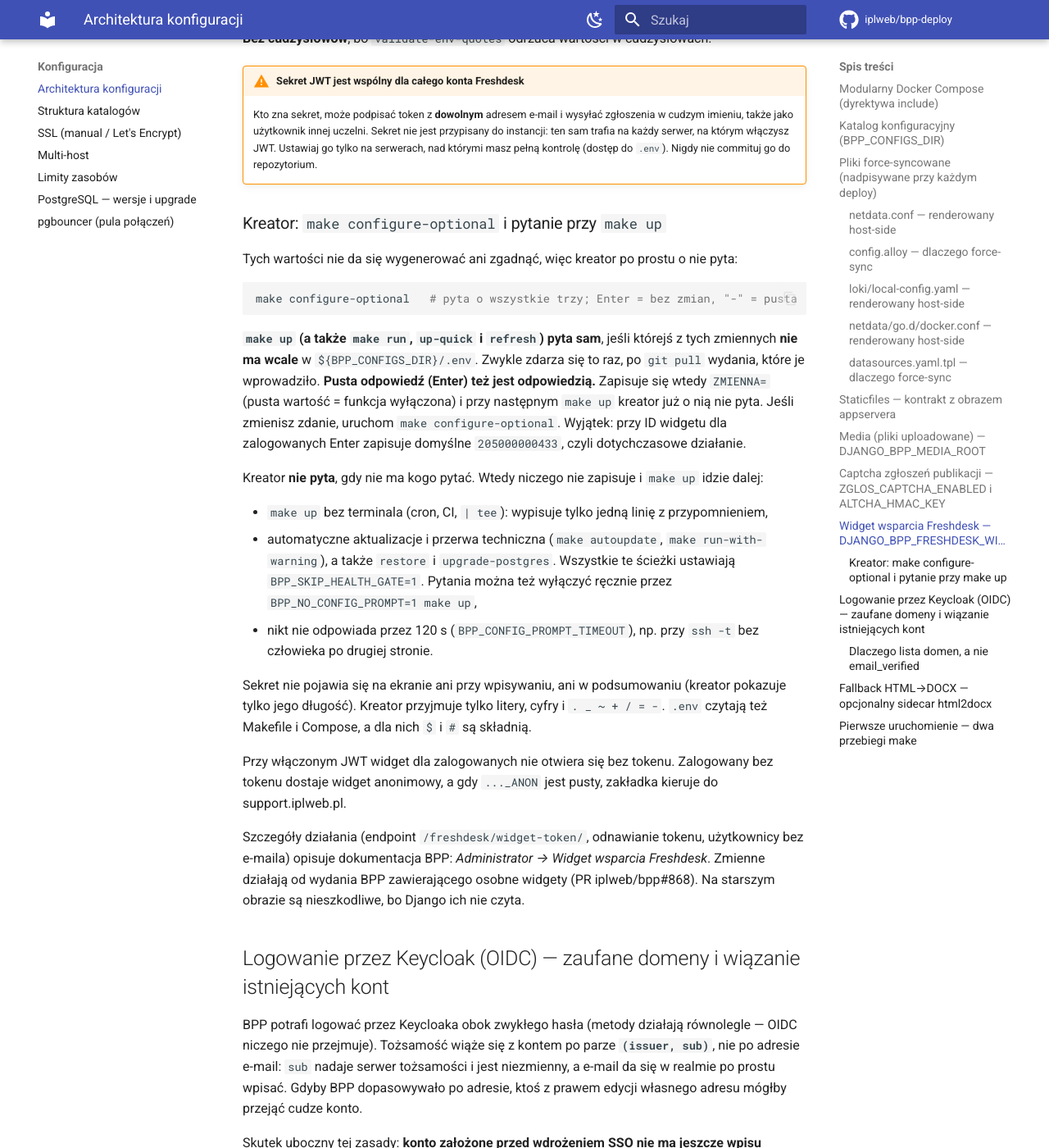
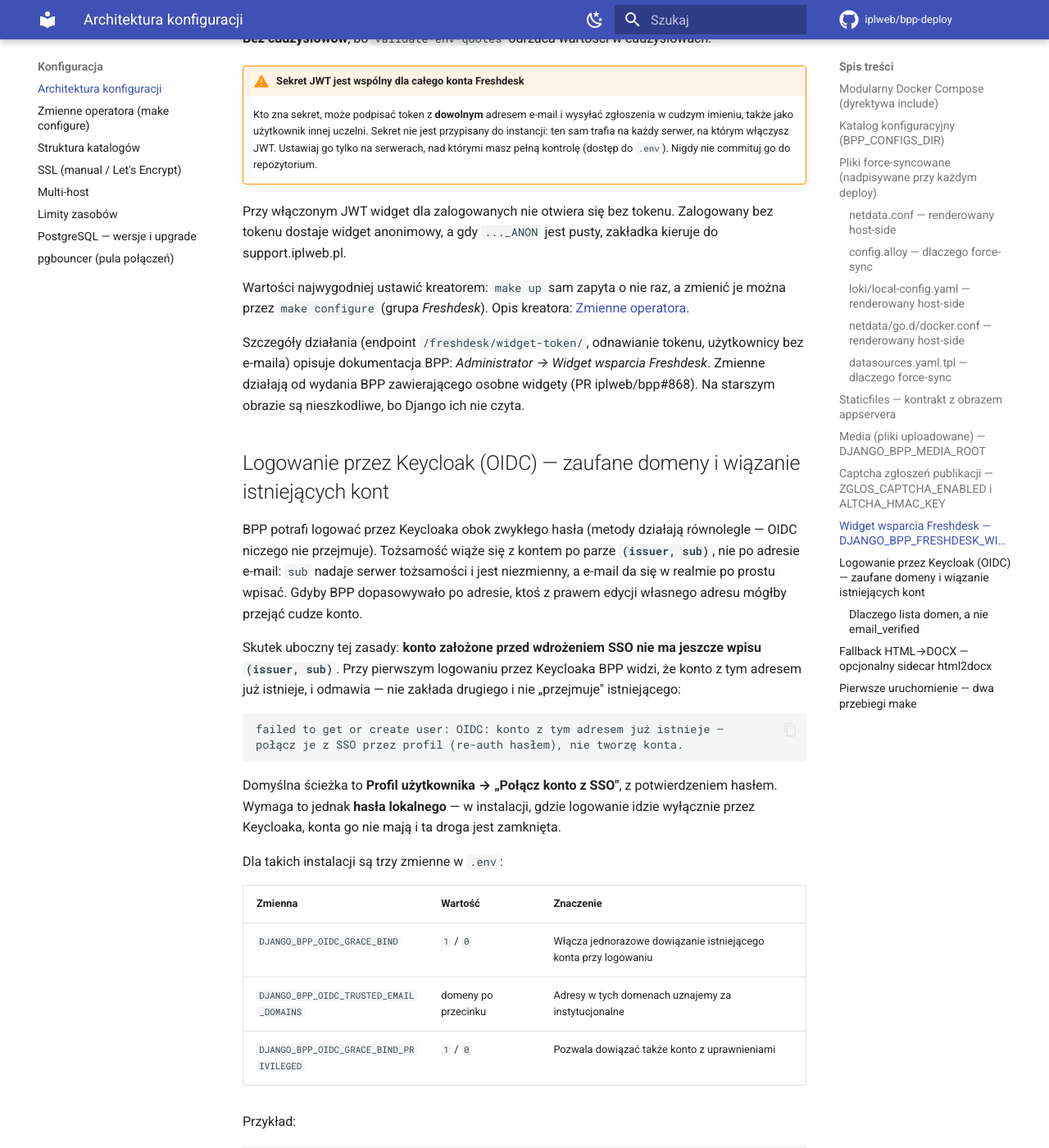
Before and after one commit to iplweb/bpp-deploy, an MkDocs documentation site: the page built from docs/konfiguracja/architektura.md, in a window 1280 px wide and 1400 px high, scrolled down 6941 px. Shown: the whole window at 82% size. Built offline with MkDocs 1.6.1 and Material for MkDocs 9.7.7, drawn with Linux system fonts in a browser that asks for light colours; comment, search, counter and statistics services are not loaded.

Commit message:
feat(config): rejestr zmiennych operatora + make configure
Jeden rejestr (scripts/config-registry.tsv) zmiennych .env, o ktorych
decyduje tylko operator: e-mail admina, SSL, Slack, Rollbar, Google,
backupy, widgety Freshdesk (iplweb/bpp#868: WIDGET_ID, WIDGET_ID_ANON,
WIDGET_JWT_SECRET). Korzystaja z niego:

- init-configs (--init) - zamiast wlasnych pytan i ensure_env_var,
- make up / up-quick / refresh (ask-missing-config) - pyta RAZ o brakujace;
  pusta odpowiedz zapisuje VAR= = decyzja "nie mamy", nie pyta ponownie;
  bez TTY / pod BPP_SKIP_HEALTH_GATE / BPP_NO_CONFIG_PROMPT nie pyta,
  timeout/EOF nic nie zapisuje,
- make configure - menu grup, zapis na koncu,
- make config-check + make doctor (pozycja 7) - walidacja wartosci,
- make docs-config-table - tabela w docs/konfiguracja/zmienne.md
  (test pilnuje aktualnosci).

Swiezy .env z init-configs ma ten sam zbior zmiennych co wczesniej
(+ 3 Freshdesk); migracja DJANGO_BPP_BACKUP_DIR dziala jak dotad.

Co-Authored-By: Claude Opus 5.5 <noreply@anthropic.com>

````diff
--- a/docs/konfiguracja/architektura.md
+++ b/docs/konfiguracja/architektura.md
@@ -294,40 +294,13 @@ DJANGO_BPP_FRESHDESK_WIDGET_JWT_SECRET=wklej-tu-sekret-z-freshdeska
     Ustawiaj go tylko na serwerach, nad którymi masz pełną kontrolę (dostęp do `.env`).
     Nigdy nie commituj go do repozytorium.
 
-### Kreator: `make configure-optional` i pytanie przy `make up` {#kreator-opcjonalnych}
-
-Tych wartości nie da się wygenerować ani zgadnąć, więc kreator po prostu o nie pyta:
-
-```bash
-make configure-optional   # pyta o wszystkie trzy; Enter = bez zmian, "-" = pusta
-```
-
-**`make up` (a także `make run`, `up-quick` i `refresh`) pyta sam**, jeśli którejś
-z tych zmiennych **nie ma wcale** w `${BPP_CONFIGS_DIR}/.env`. Zwykle zdarza się to
-raz, po `git pull` wydania, które je wprowadziło. **Pusta odpowiedź (Enter) też jest
-odpowiedzią.** Zapisuje się wtedy `ZMIENNA=` (pusta wartość = funkcja wyłączona)
-i przy następnym `make up` kreator już o nią nie pyta. Jeśli zmienisz zdanie, uruchom
-`make configure-optional`. Wyjątek: przy ID widgetu dla zalogowanych Enter zapisuje
-domyślne `205000000433`, czyli dotychczasowe działanie.
-
-Kreator **nie pyta**, gdy nie ma kogo pytać. Wtedy niczego nie zapisuje i `make up`
-idzie dalej:
-
-- `make up` bez terminala (cron, CI, `| tee`): wypisuje tylko jedną linię z przypomnieniem,
-- automatyczne aktualizacje i przerwa techniczna (`make autoupdate`,
-  `make run-with-warning`), a także `restore` i `upgrade-postgres`. Wszystkie te ścieżki
-  ustawiają `BPP_SKIP_HEALTH_GATE=1`. Pytania można też wyłączyć ręcznie przez
-  `BPP_NO_CONFIG_PROMPT=1 make up`,
-- nikt nie odpowiada przez 120 s (`BPP_CONFIG_PROMPT_TIMEOUT`), np. przy `ssh -t`
-  bez człowieka po drugiej stronie.
-
-Sekret nie pojawia się na ekranie ani przy wpisywaniu, ani w podsumowaniu (kreator
-pokazuje tylko jego długość). Kreator przyjmuje tylko litery, cyfry i `. _ ~ + / = -`.
-`.env` czytają też Makefile i Compose, a dla nich `$` i `#` są składnią.
-
 Przy włączonym JWT widget dla zalogowanych nie otwiera się bez tokenu. Zalogowany bez
 tokenu dostaje widget anonimowy, a gdy `..._ANON` jest pusty, zakładka kieruje do
 support.iplweb.pl.
+
+Wartości najwygodniej ustawić kreatorem: `make up` sam zapyta o nie raz, a zmienić je można
+przez `make configure` (grupa *Freshdesk*). Opis kreatora:
+[Zmienne operatora](zmienne.md).
 
 Szczegóły działania (endpoint `/freshdesk/widget-token/`, odnawianie tokenu, użytkownicy
 bez e-maila) opisuje dokumentacja BPP: *Administrator → Widget wsparcia Freshdesk*.
--- a/mkdocs.yml
+++ b/mkdocs.yml
@@ -88,6 +88,7 @@ nav:
       - Pierwsze uruchomienie: instalacja/pierwsze-uruchomienie.md
   - Konfiguracja:
       - Architektura konfiguracji: konfiguracja/architektura.md
+      - Zmienne operatora (make configure): konfiguracja/zmienne.md
       - Struktura katalogów: konfiguracja/struktura-katalogow.md
       - SSL (manual / Let's Encrypt): konfiguracja/ssl.md
       - Multi-host: konfiguracja/multi-host.md
````
Also changed, not shown: CLAUDE.md (+2 -0 lines), docs/eksploatacja/komendy.md (+4 -1 lines), docs/konfiguracja/zmienne.md (added, +137 -0 lines), 11 other files.
